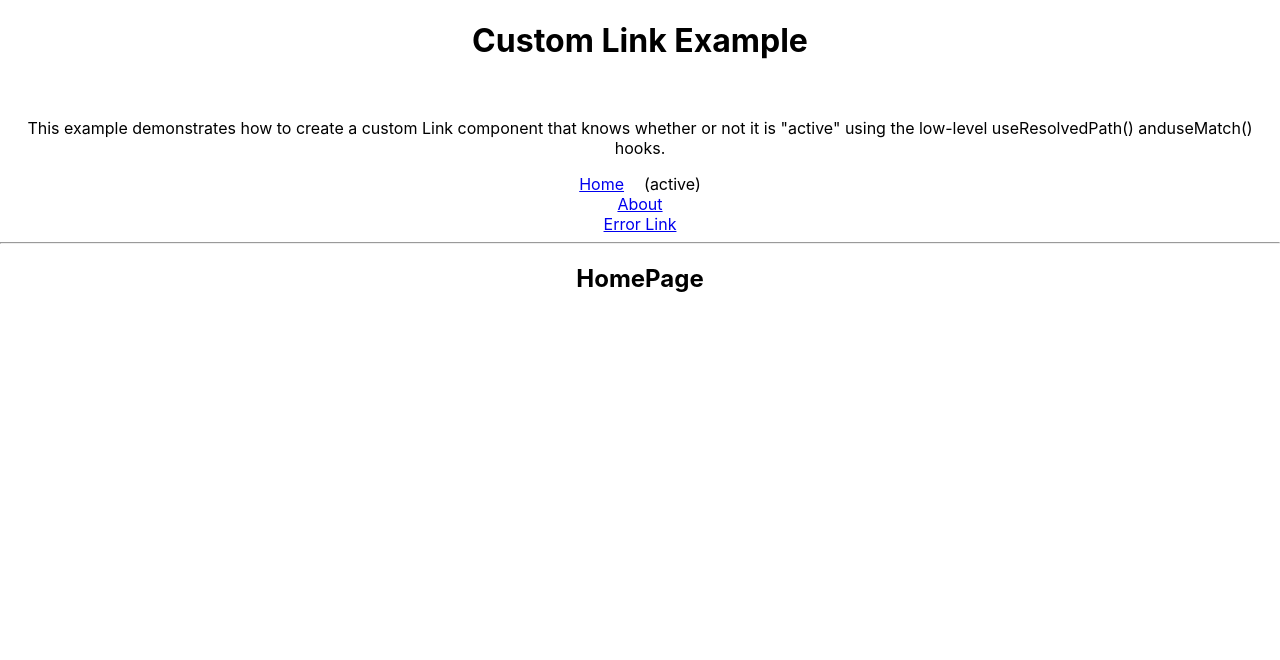
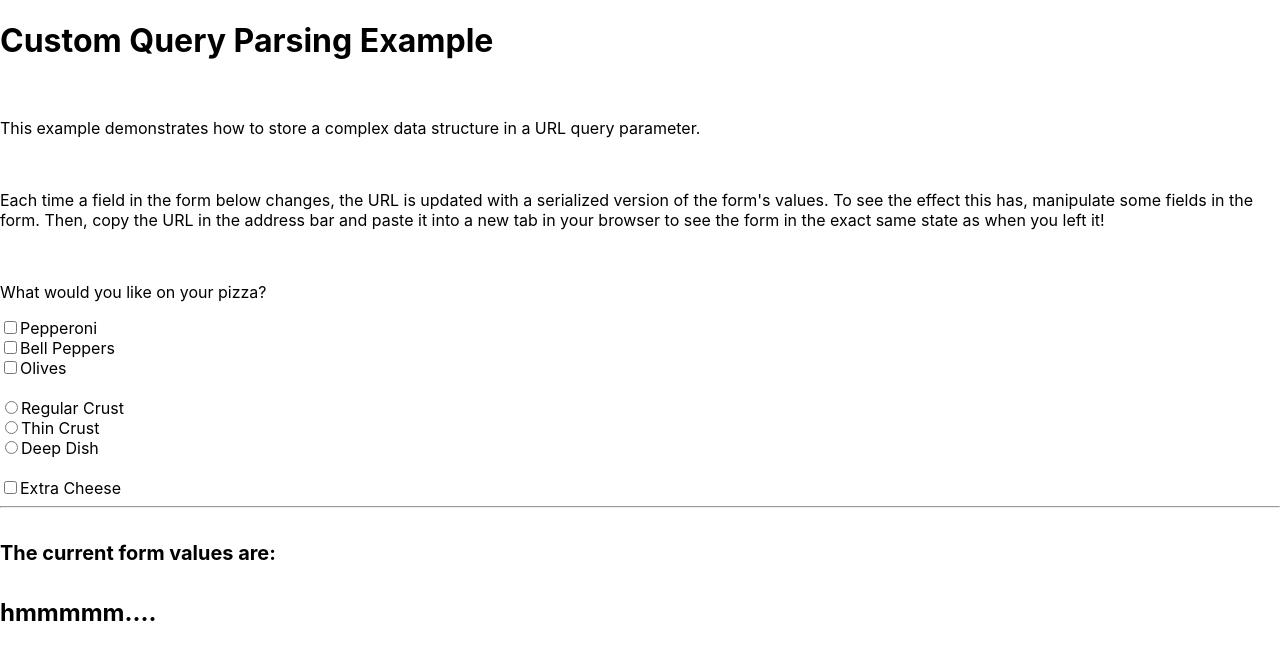
Before and after one commit to Shakya7/React_Router_examples, a React (Create React App) app: page / in a window 1280 px wide. Shown: the top 660 px of the page. Built offline with nearby package versions, Linux system fonts and the light colour scheme.

Commit message:
Challenge 4: Form buttons control the URL

```diff
--- a/src/App.css
+++ b/src/App.css
@@ -1,38 +1,3 @@
 .App {
-  text-align: center;
+  margin:0;
 }
-
-.App-logo {
-  height: 40vmin;
-  pointer-events: none;
-}
-
-@media (prefers-reduced-motion: no-preference) {
-  .App-logo {
-    animation: App-logo-spin infinite 20s linear;
-  }
-}
-
-.App-header {
-  background-color: #282c34;
-  min-height: 100vh;
-  display: flex;
-  flex-direction: column;
-  align-items: center;
-  justify-content: center;
-  font-size: calc(10px + 2vmin);
-  color: white;
-}
-
-.App-link {
-  color: #61dafb;
-}
-
-@keyframes App-logo-spin {
-  from {
-    transform: rotate(0deg);
-  }
-  to {
-    transform: rotate(360deg);
-  }
-}
--- a/src/App.js
+++ b/src/App.js
@@ -1,22 +1,25 @@
 
 import './App.css';
-import {Link,Routes, Route} from "react-router-dom";
-import { useEffect, useState } from 'react';
+import {Link,Routes, Route, Outlet, useSearchParams} from "react-router-dom";
+import { useEffect, useState} from 'react';
 
 
 function Home(){
   return(
     <h2>
-      HomePage
+      <Outlet/>
     </h2>
   )
 }
-function About(){
 
+function Result(){
   return(
-    <h2>
-      About
-    </h2>
+    <div>
+      <h5>The current form values are: </h5>
+      <div>
+        hmmmmm....
+      </div>
+    </div>
   )
 }
 
@@ -28,49 +31,287 @@ function Error(props){
       <Link onClick={(e)=>{
           props.setA()
         }} to="/">Go to homepage</Link>
+      <Link to="https://google.com">Google</Link>
     </div>
   )
 }
 
 function App() {
 
-  const [active,setActive]=useState("home");
+  const [dataPep, setDataPep]=useState(false);
+  const [dataBell, setDataBell]=useState(false);
+  const [dataOl, setDataOl]=useState(false);
+
+  const [url,setUrl]=useSearchParams({
+    toppings:"",
+    crust: "",
+    extraCheese:false
+  });
+
+  const [stateData,setStateData]=useState({
+    toppings:url.get("toppings").split(","),
+    crust:url.get("crust"),
+    extraCheese:url.get("extraCheese")
+  })
+
   useEffect(()=>{
-    console.log(active);
-  },[active]);
-  const changeS=()=>{
-    setActive("home");
+    console.log(url.get("toppings"));
+    console.log(dataPep, dataBell, dataOl);
+    console.log(Object.fromEntries([...url]));
+    console.log(stateData);
+    const arrayToppings=url.get("toppings").split(",");
+    console.log(arrayToppings);
+    if(arrayToppings.includes("pepperoni"))
+      setDataPep(true);
+    if(arrayToppings.includes("bell-peppers"))
+      setDataBell(true);
+    if(arrayToppings.includes("olives"))
+      setDataOl(true);
+    console.log(dataPep, dataBell, dataOl);
+
+
+  },[Object.fromEntries([...url]),stateData,dataPep,dataBell,dataOl]);
+
+  /*const handleData=(e)=>{
+    setDataPep((prev)=>!prev);
+    console.log(e.target.check);
+
+
+  }*/
+
+  const handleData1=(e)=>{
+    console.log("This is the first line of handle function --->");
+    //Value is False -->not checked
+
+
+      /*const x=stateData.toppings.push(e);
+      console.log(x);
+      setUrl({
+        ...Object.fromEntries([...url]),
+        toppings:x.toString()
+      });
+      setStateData({...stateData,toppings:x});*/
+      //console.log("The box is not checked", e);
+    //}
+    //else if(dataPep){   //Value is true -->checked
+
+      /*const x=stateData.toppings;
+      //const filterArr=x.filter(helperfunc);
+      for(var i=0;i<x.length;i++){
+        if(x[i]===e)
+          x.splice(i,1);
+      }
+      console.log(x);
+      setUrl({
+        ...Object.fromEntries([...url]),
+        toppings:x.toString()
+      });
+      setStateData({...stateData,toppings:x});*/
+      //console.log("The box is checked", e);
+    //url.get("toppings").split(",").includes("pepperoni")
+    if(url.get("toppings").split(",").includes(e)){
+      const x=stateData.toppings;
+      for(var i=0;i<x.length;i++){
+        if(x[i]===e)
+          x.splice(i,1);
+      }
+      setUrl({
+        ...Object.fromEntries([...url]),
+        toppings:x.toString()
+      });
+      setStateData({...stateData,toppings:x})
+    }
+    else{
+      const x=stateData.toppings;
+      x.push(e);
+      setUrl({
+        ...Object.fromEntries([...url]),
+        toppings:x.toString()
+      });
+      setStateData({...stateData,toppings:x})
+    }
   }
+  const handleData2=(e)=>{
+    if(url.get("toppings").split(",").includes(e)){
+      const x=stateData.toppings;
+      for(var i=0;i<x.length;i++){
+        if(x[i]===e)
+          x.splice(i,1);
+      }
+      setUrl({
+        ...Object.fromEntries([...url]),
+        toppings:x.toString()
+      });
+      setStateData({...stateData,toppings:x})
+    }
+    else{
+      const x=stateData.toppings;
+      x.push(e);
+      setUrl({
+        ...Object.fromEntries([...url]),
+        toppings:x.toString()
+      });
+      setStateData({...stateData,toppings:x})
+    }
+  }
+  const handleData3=(e)=>{
+    if(url.get("toppings").split(",").includes(e)){
+      const x=stateData.toppings;
+      for(var i=0;i<x.length;i++){
+        if(x[i]===e)
+          x.splice(i,1);
+      }
+      setUrl({
+        ...Object.fromEntries([...url]),
+        toppings:x.toString()
+      });
+      setStateData({...stateData,toppings:x})
+    }
+    else{
+      const x=stateData.toppings;
+      x.push(e);
+      setUrl({
+        ...Object.fromEntries([...url]),
+        toppings:x.toString()
+      });
+      setStateData({...stateData,toppings:x})
+    }
+  }
+
+  /*const handlerFunc=(e)=>{
+    let arr1=url.get("toppings").split(",");
+    //console.log(arr1.includes(e))
+    if(!arr1.includes(e)){
+      setUrl({
+        ...Object.fromEntries([...url]),
+        toppings:url.get("toppings").concat(`,${e}`)
+      })
+    }
+    else if(arr1.includes(e)){
+      //const tops=url.get("toppings")
+      //let xxx=url.get("toppings").split(",");
+      const ind=arr1.indexOf(e);
+      console.log(ind);
+      arr1=arr1.splice(ind,1);
+      setUrl({
+        ...Object.fromEntries([...url]),
+        toppings:arr1.join(",")
+      })
+    }
+  }*/
+  const handlerRadio=(e)=>{
+    if(url.get("crust")!==e){
+      //setUrl({toppings:url.toppings,crust:e});
+      setUrl({
+        ...Object.fromEntries([...url]),
+        crust:e
+      });
+      setStateData({...stateData,crust:e});
+    }
+    else {
+      setUrl(Object.fromEntries([...url]));
+      setStateData(stateData);
+
+    }
+  }
+  const handlerFuncCheese=(e)=>{
+    if(url.get("extraCheese")!=="true"){
+      setUrl({
+        ...Object.fromEntries([...url]),
+        extraCheese:true
+      })
+      setStateData({...stateData,extraCheese:true});
+    }
+    else if(url.get("extraCheese")==="true"){
+      setUrl({
+        ...Object.fromEntries([...url]),
+        extraCheese:false
+      })
+      setStateData({...stateData,extraCheese:false});
+    }
+  }
+
+
+
+
+
   return (
     <div className="App">
-      <h1>Custom Link Example</h1>
+      <h1>Custom Query Parsing Example</h1>
       <br/>
-      <p>This example demonstrates how to create a custom Link component that knows whether or not it is "active" using the low-level useResolvedPath() anduseMatch() hooks.</p>
+      <p>This example demonstrates how to store a complex data structure in a URL query parameter.</p>
+      <br/>
+      <p>Each time a field in the form below changes, the URL is updated with a serialized version of the form's values. To see the effect this has, manipulate some fields in the form. Then, copy the URL in the address bar and paste it into a new tab in your browser to see the form in the exact same state as when you left it!
+      </p>
+      <br/>
+      <p>What would you like on your pizza?
+      </p>
       <div style={{display:"flex", flexDirection:"column"}}>
-        <div>
-          <Link onClick={(e)=>{
-            setActive("home");
-          }} to="/">Home</Link>
-          {
-            active==="home"?<span style={{marginLeft:"20px"}}>(active)</span>:""
-          }
-        </div>
-        <div>
-          <Link onClick={(e)=>{
-            setActive("about");
-          }} to="/about">About</Link>
-          {
-            active==="about"?<span style={{marginLeft:"20px"}}>(active)</span>:""
-          }
-        </div>
-        <Link to={"/error"}>Error Link</Link>
+        <form>
+          <div>
+            <div>
+              <input onChange={(e)=>{
+                //handleData(e);
+                //console.log(typeof e.target.value);
+                handleData1(e.target.value);
+                //handlerFunc(e.target.value);
+              }} type="checkbox" value="pepperoni" defaultChecked={url.get("toppings").split(",").includes("pepperoni")}/>
+              <label>Pepperoni</label>
+            </div>
+            <div>
+              <input onChange={(e)=>{
+                //handleCheckBoxValues();
+                //handlerFunc(e.target.value);
+                handleData2(e.target.value);
+              }} type="checkbox" value="bell-peppers"  defaultChecked={url.get("toppings").split(",").includes("bell-peppers")}/>
+              <label>Bell Peppers</label>
+            </div>
+            <div>
+              <input onChange={(e)=>{
+                //handlerFunc(e.target.value);
+                handleData3(e.target.value);
+              }} type="checkbox" value="olives" defaultChecked={url.get("toppings").split(",").includes("olives")}/>
+              <label>Olives</label>
+            </div>
+          </div>
+          <br/>
+          <div>
+            <div>
+              <input onChange={(e)=>{
+                handlerRadio(e.target.value);
+              }}
+              type="radio" value="regular" name='crust' defaultChecked={url.get("crust")==="regular"}/>
+              <label>Regular Crust</label>
+            </div>
+            <div>
+              <input onChange={(e)=>{
+                handlerRadio(e.target.value);
+              }} type="radio" value="thin" name='crust' defaultChecked={url.get("crust")==="thin"}/>
+              <label>Thin Crust</label>
+            </div>
+            <div>
+              <input onChange={(e)=>{
+                handlerRadio(e.target.value);
+              }} value="deep" type="radio" name='crust' defaultChecked={url.get("crust")==="deep"}/>
+              <label>Deep Dish</label>
+            </div>
+          </div>
+          <br/>
+          <div>
+            <input onChange={(e)=>{
+              handlerFuncCheese(e.target.value);
+            }} value="extra-cheese" type="checkbox" defaultChecked={url.get("extraCheese")==="true"}/>
+            <label>Extra Cheese</label>
+          </div>
+        </form>
       </div>
       <hr/>
       {/*Here we dont have to include the Outlet component*/}
       <Routes>
-        <Route path="/" element={<Home/>}/>
-        <Route path="/about" element={<About/>}/>
-        <Route path="*" element={<Error setA={changeS}/>}/>
+        <Route path="/" element={<Home/>}>
+          <Route index element={<Result/>}/>
+        </Route>
+        <Route path="*" element={<Error/>}/>
       </Routes>
     </div>
   );
```
